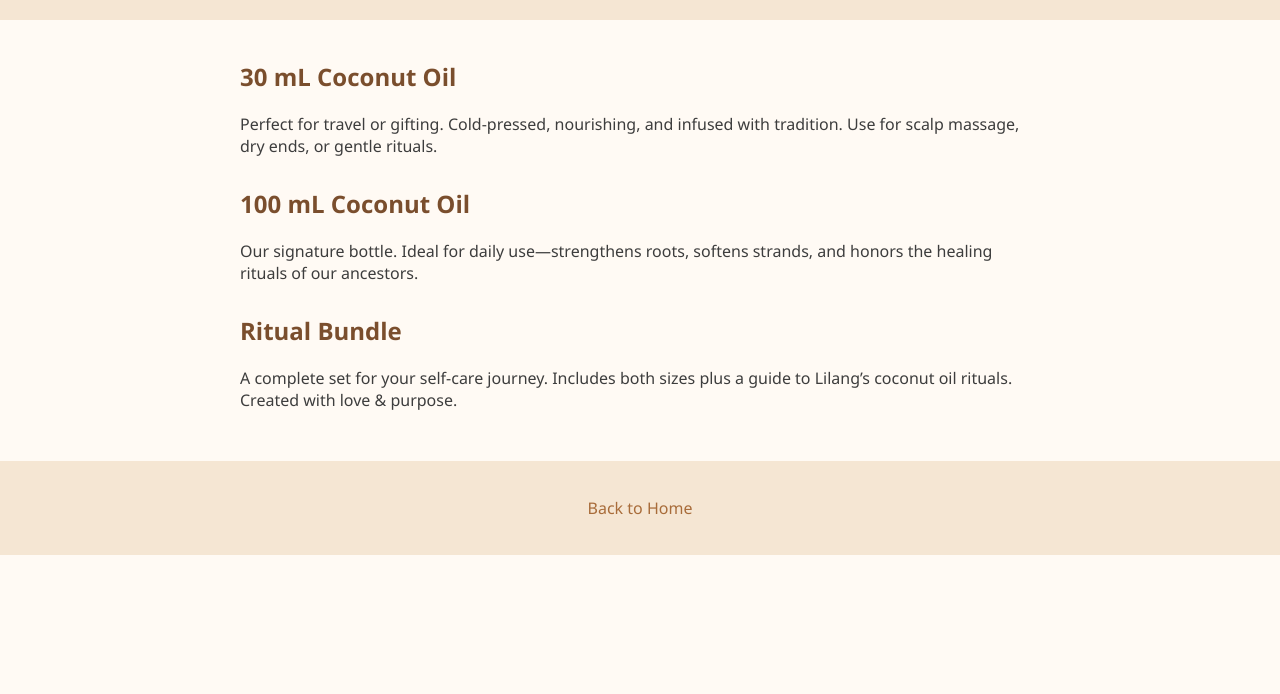
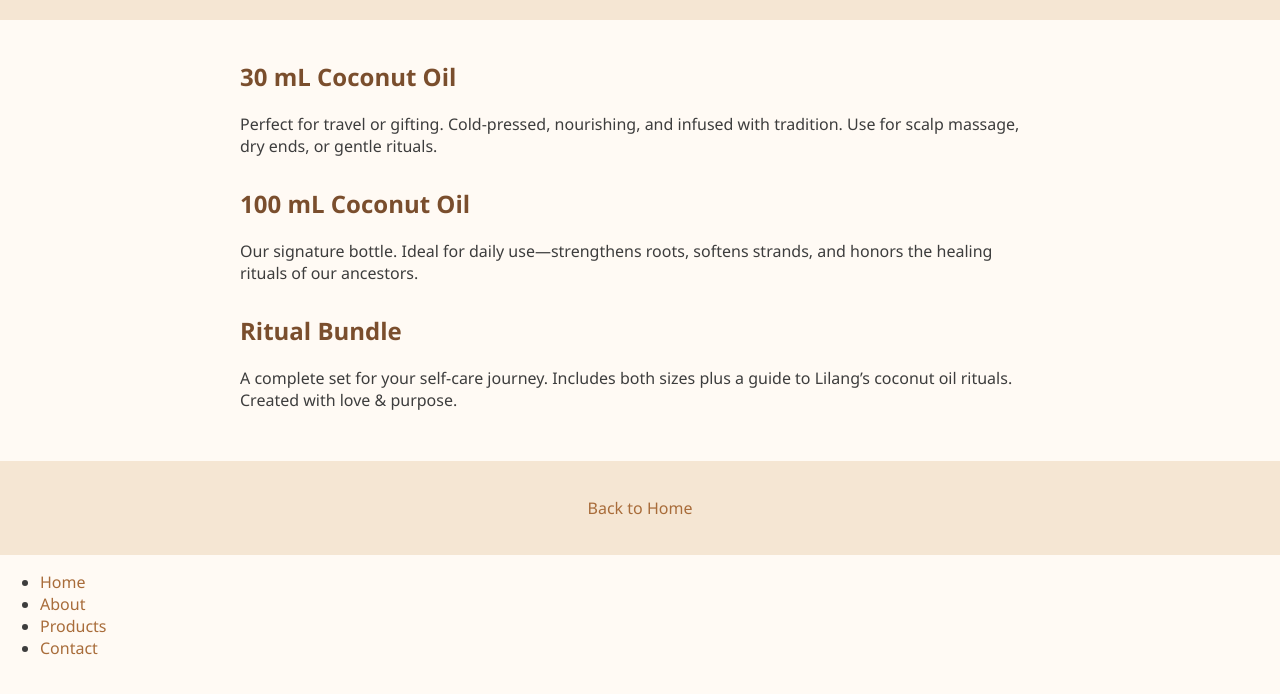
Before and after one commit to chellepmendoza-coder/CocoNaturalsWebpage, a plain HTML site: page products.html in a window 1280 px wide. Shown: the part 106-800 px from the top of the page. Drawn offline with Linux system fonts and the light colour scheme.

Commit message:
Update products.html

```diff
--- a/products.html
+++ b/products.html
@@ -31,4 +31,12 @@
     <p><a href="index.html">Back to Home</a></p>
   </footer>
 </body>
+<nav>
+  <ul>
+    <li><a href="index.html">Home</a></li>
+    <li><a href="about.html">About</a></li>
+    <li><a href="products.html">Products</a></li>
+    <li><a href="contact.html">Contact</a></li>
+  </ul>
+</nav>
 </html>
```
